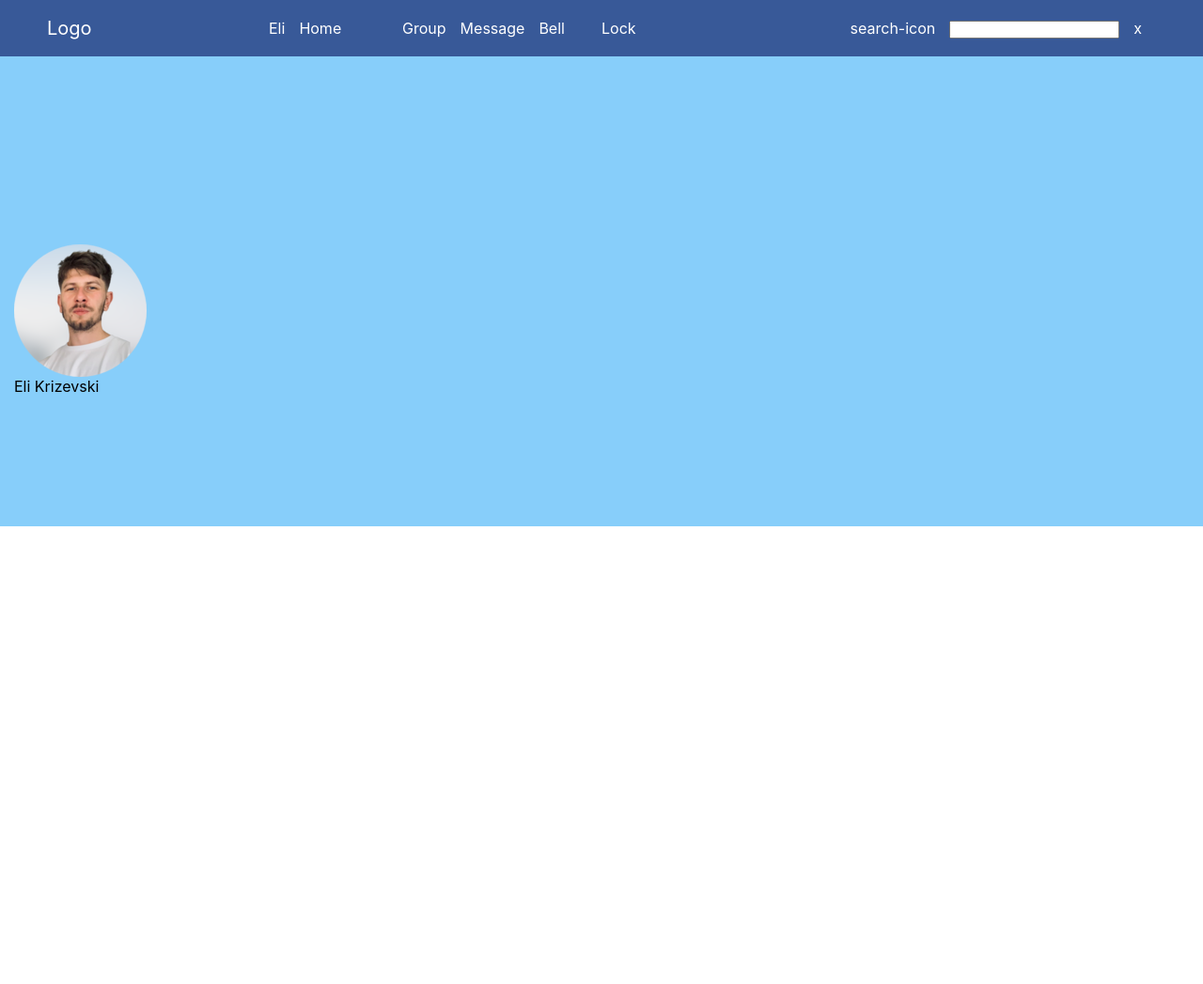
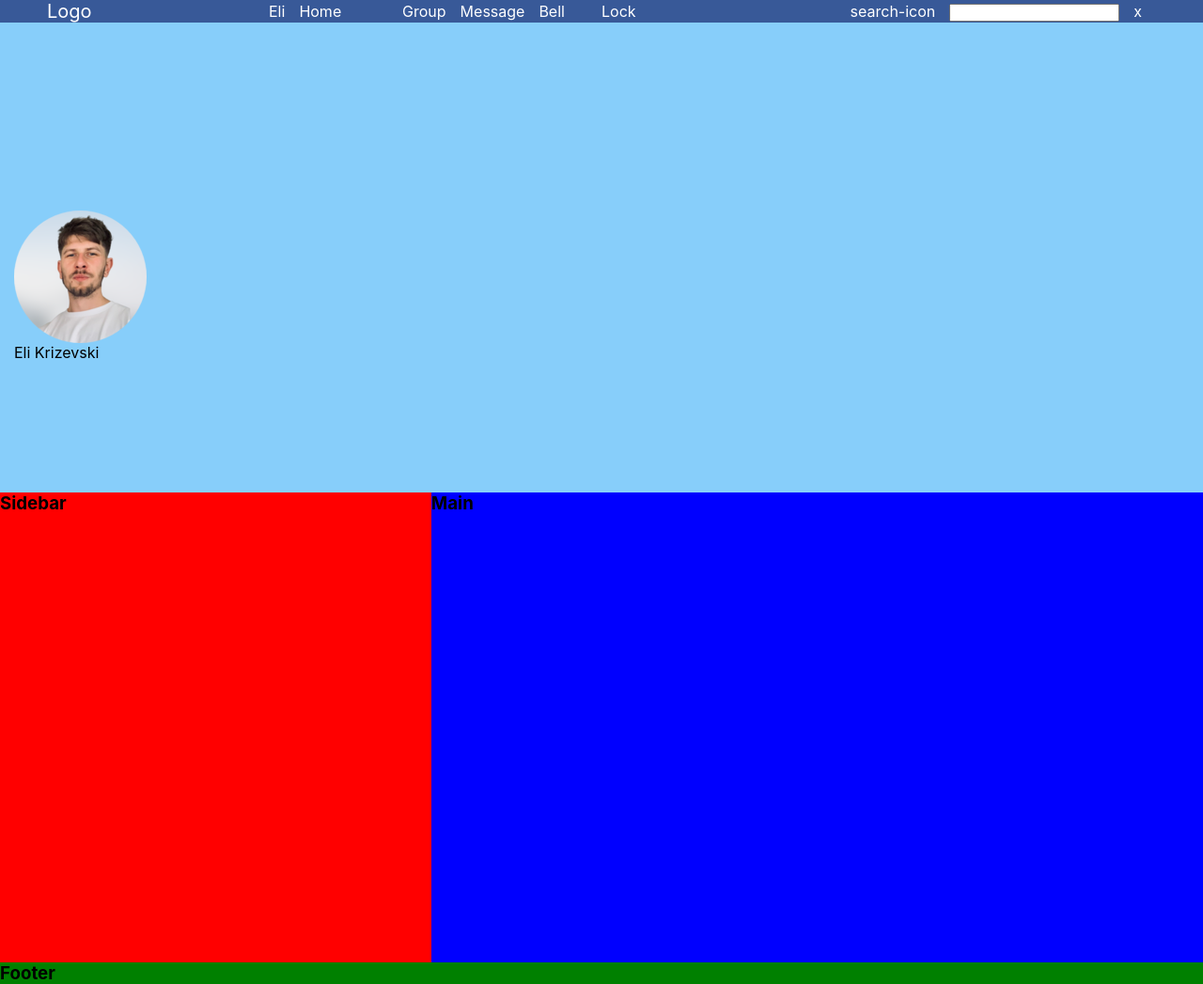
Before and after one commit to Lateralus-lab/social-media, a React (Create React App) app: page / in a window 1280 px wide. Shown: the whole page at 94% size. Before the commit the page ends 800 px from the top, so only its background shows below. Built offline with nearby package versions, Linux system fonts and the light colour scheme.

Commit message:
added grid layout

```diff
--- a/src/App.js
+++ b/src/App.js
@@ -2,25 +2,30 @@ import React from 'react';
 import styled from 'styled-components';
 // Import components
 import Header from './components/Header';
-import Nav from './components/Nav';
-import Profile from './components/Profile';
+import Hero from './components/Hero';
+import Main from './components/Main';
+import Sidebar from './components/Sidebar';
+import Footer from './components/Footer';
 
 const App = () => {
   return (
     <WrapApp>
       <Header />
-      {/* <Nav /> */}
-      <Profile />
+      <Hero />
+      <Main />
+      <Sidebar />
+      <Footer />
     </WrapApp>
   );
 };
 
 const WrapApp = styled.div`
   display: grid;
-  grid-template-areas: 'h h' 'c c';
-  grid-template-rows: 60px 1fr;
-  grid-template-columns: 2fr 10fr;
+  grid-template-columns: 33.1% 33.1 33.1%;
+  grid-template-rows: auto 1fr 1fr auto;
+  grid-template-areas: 'header header header' 'hero hero hero' 'sidebar main main' 'footer footer footer';
   // grid-gap: 10px;
+  min-height: 100%;
 `;
 
 export default App;
--- /dev/null
+++ b/src/components/Footer.jsx
@@ -0,0 +1,17 @@
+import React from 'react';
+import styled from 'styled-components';
+
+const Footer = () => {
+  return (
+    <FooterStyled>
+      <h3>Footer</h3>
+    </FooterStyled>
+  );
+};
+
+const FooterStyled = styled.div`
+  grid-area: footer;
+  background-color: green;
+`;
+
+export default Footer;
--- a/src/components/GlobalStyles.js
+++ b/src/components/GlobalStyles.js
@@ -1,8 +1,15 @@
 import { createGlobalStyle } from 'styled-components';
 
 const GlobalStyles = createGlobalStyle`
+  html {
+    width: 100%;
+    height: 100%;
+  }
+
   body {
     margin: 0;
+    width: 100%;
+    height: 100%;
     -webkit-font-smoothing: antialiased;
     -moz-osx-font-smoothing: grayscale;
 }
--- a/src/components/Header.jsx
+++ b/src/components/Header.jsx
@@ -35,7 +35,7 @@ const Header = () => {
 const HeaderStyled = styled.div`
   display: grid;
   grid-template-columns: 20% 10% 20% 20% 30%;
-  grid-area: h;
+  grid-area: header;
   padding: 0 50px;
   background-color: #385998;
   color: #ffffff;
--- a/src/components/Profile.jsx
+++ b/src/components/Hero.jsx
@@ -2,21 +2,21 @@ import React from 'react';
 import styled from 'styled-components';
 import profile from '../images/profile.png';
 
-const Profile = () => {
+const Hero = () => {
   return (
-    <ProfileStyled>
+    <HeroStyled>
       <div className="user">
         <div className="user-img">
           <img src={profile} alt="profile" />
         </div>
         <div className="user-name">Eli Krizevski</div>
       </div>
-    </ProfileStyled>
+    </HeroStyled>
   );
 };
 
-const ProfileStyled = styled.div`
-  grid-area: c;
+const HeroStyled = styled.div`
+  grid-area: hero;
   margin: 0 auto;
   padding: 200px 15px 90px 15px;
   height: 500px;
@@ -31,4 +31,4 @@ const ProfileStyled = styled.div`
   }
 `;
 
-export default Profile;
+export default Hero;
--- /dev/null
+++ b/src/components/Main.jsx
@@ -0,0 +1,17 @@
+import React from 'react';
+import styled from 'styled-components';
+
+const Main = () => {
+  return (
+    <MainStyled>
+      <h3>Main</h3>
+    </MainStyled>
+  );
+};
+
+const MainStyled = styled.div`
+  grid-area: main;
+  background-color: blue;
+`;
+
+export default Main;
--- a/src/components/Nav.jsx
+++ b/src/components/Nav.jsx
@@ -17,6 +17,9 @@ const Nav = () => {
 
 const NavStyled = styled.div`
   grid-area: n;
+  margin: 0 auto;
+  max-width: 1320px;
+  width: 100%;
   background-color: burlywood;
 `;
 
--- /dev/null
+++ b/src/components/Sidebar.jsx
@@ -0,0 +1,17 @@
+import React from 'react';
+import styled from 'styled-components';
+
+const Sidebar = () => {
+  return (
+    <SidebarStyled>
+      <h3>Sidebar</h3>
+    </SidebarStyled>
+  );
+};
+
+const SidebarStyled = styled.div`
+  grid-area: sidebar;
+  background-color: red;
+`;
+
+export default Sidebar;
```
